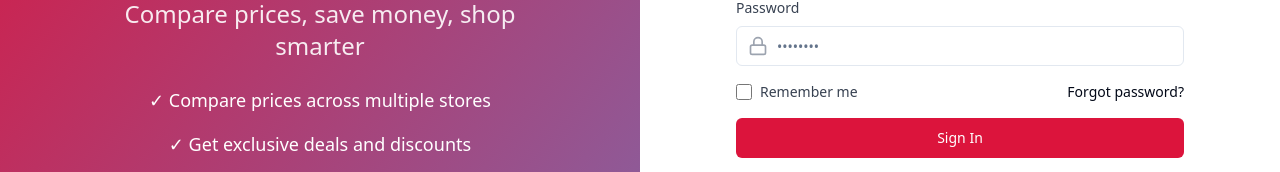
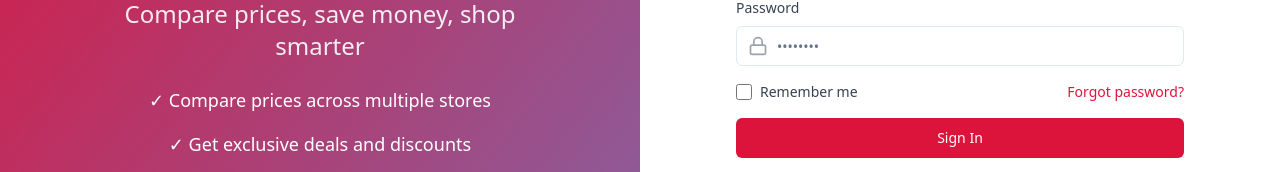
Before and after one commit to aniket007sp/cashback-compare-mania, a React (Vite) app: page /login in a window 1280 px wide. Shown: the part 336-508 px from the top of the page. Built offline with nearby package versions, Linux system fonts and the light colour scheme.

Commit message:
Update Login.jsx

```diff
--- a/src/components/Login.jsx
+++ b/src/components/Login.jsx
@@ -88,7 +88,7 @@ function Login() {
                     Remember me
                   </label>
                 </div>
-                <a href="#" className="text-sm font-medium text-grey-700 hover:text-[crimson]">
+                <a href="#" className="text-sm font-medium hover:text-grey-700 text-[crimson]">
                   Forgot password?
                 </a>
               </div>
```
